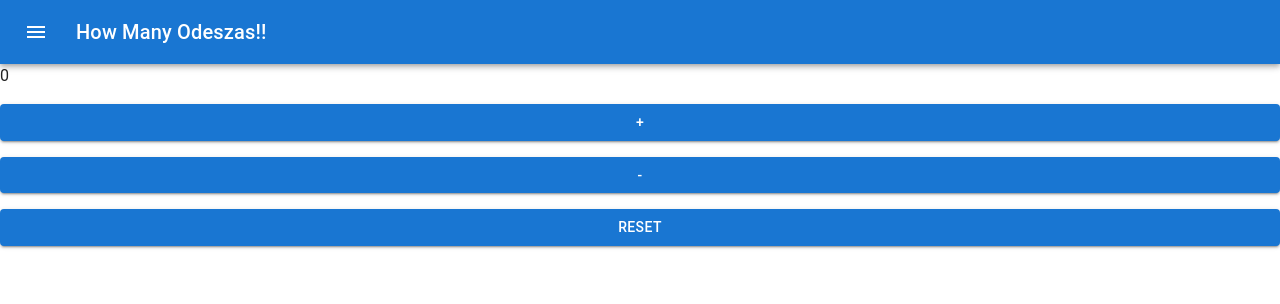
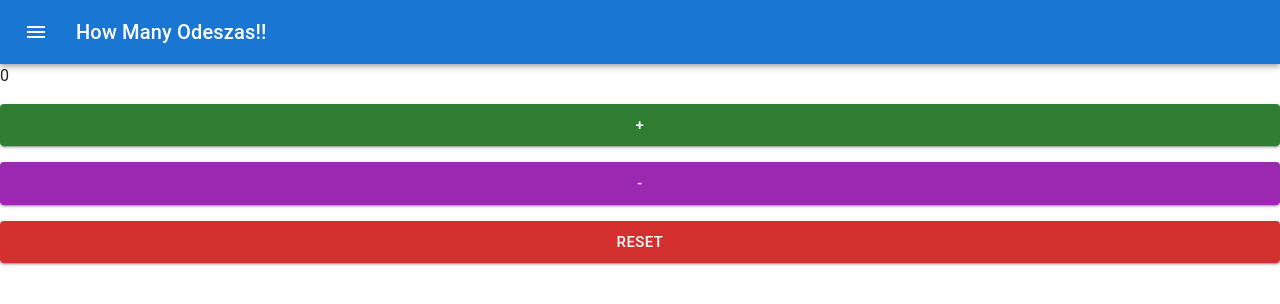
Before and after one commit to amiramonte/gotta-catchem-all-app, a React (Create React App) app: page / in a window 1280 px wide. Shown: the top 304 px of the page. Built offline with nearby package versions, Linux system fonts and the light colour scheme.

Commit message:
adjusted color of buttons, adjusted size of buttons, removed completed tasks from pseudocode.js file, reorganized order of tasks to complete on pseudocode.js file

```diff
--- a/src/components/buttons.js
+++ b/src/components/buttons.js
@@ -7,9 +7,9 @@
     return (
         <div>
             <Stack spacing = {2}>
-                <Button variant="contained" onClick={countIncrease}>+</Button>
-                <Button variant="contained"onClick={countDecrease}>-</Button>
-                <Button variant="contained"onClick={countReset}>reset</Button>
+                <Button variant="contained" size="large" color="success" onClick={countIncrease}>+</Button>
+                <Button variant="contained" size="large" color="secondary" onClick={countDecrease}>-</Button>
+                <Button variant="contained" size="large" color="error" onClick={countReset}>reset</Button>
             </Stack>
         </div>
     )
```
Also changed, not shown: Z-pseudocode.js (+9 -10 lines).
